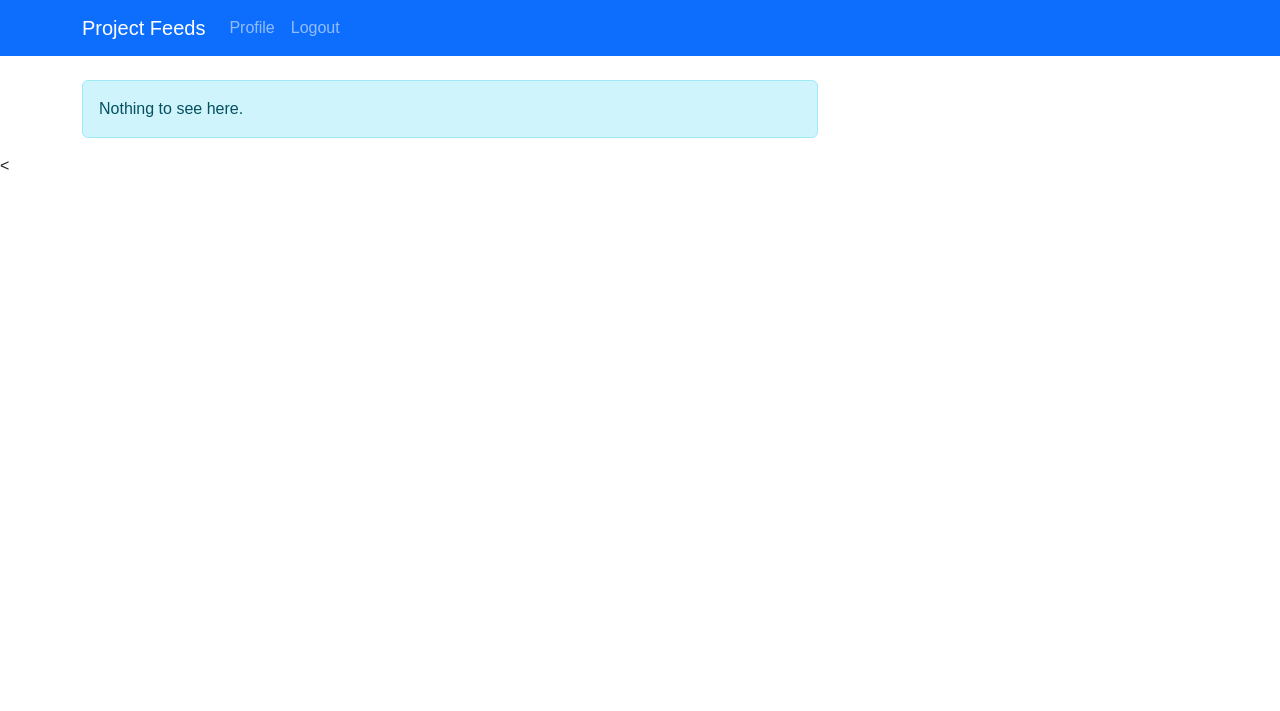
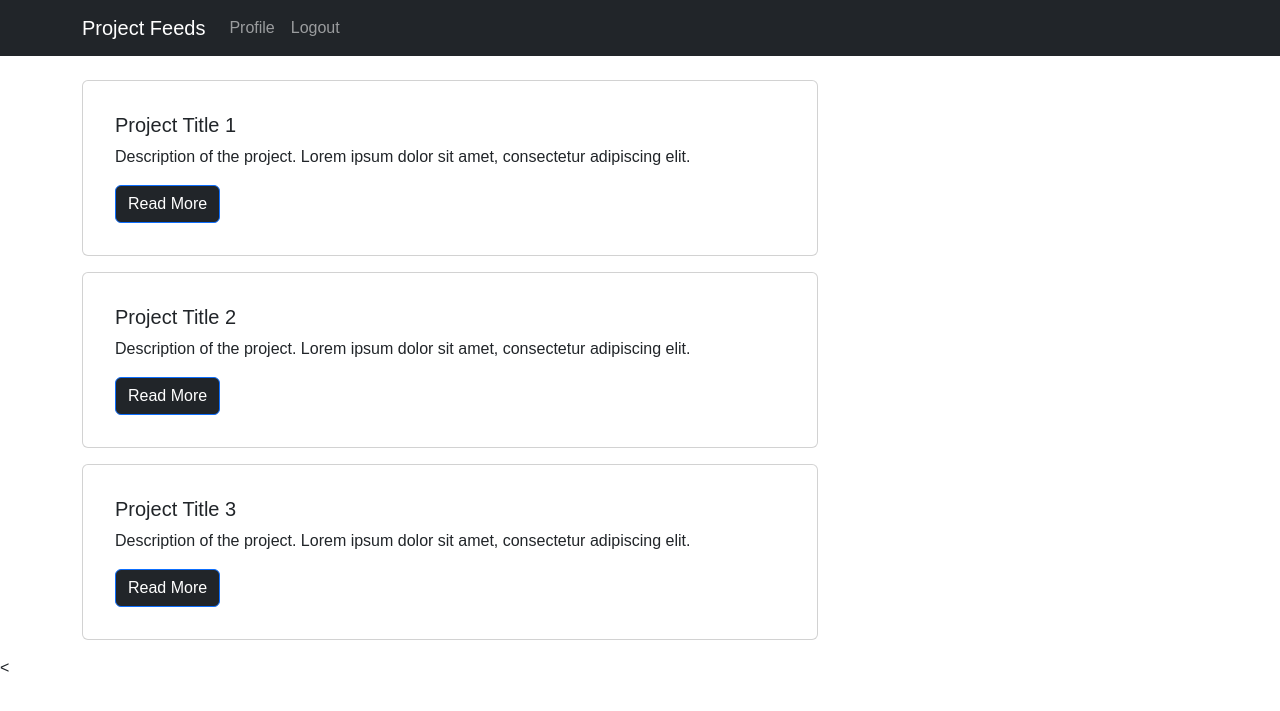
Before and after one commit to Naman-Gururani/SIH, a Flask app: page /project_feed in a window 1280 px wide. Shown: the top 711 px of the page. Run offline with Flask 3, Linux system fonts and the light colour scheme; a user stored in the database is signed in; some libraries are stand-ins or nearby versions.

Commit message:
Update project_feed_updated.html

```diff
--- a/website/templates/project_feed.html
+++ b/website/templates/project_feed.html
@@ -12,6 +12,7 @@
         body {
             font-family: 'Playfair Display', sans-serif;
         }
+
         .flash {
                 position: fixed;
                 top: 0;
@@ -38,10 +39,24 @@
                     }
                 }
                     </style>
+
+
 </head>
+<style>
+    .card {
+            transition: box-shadow 0.3s ease-in-out;
+        }
+
+
+    .card:hover {
+
+        border-color: #001f3f; /* Change to the color you desire */
+    }
+</style>
 <body>
     <!-- Navbar -->
-    <nav class="navbar navbar-expand-lg navbar-dark bg-primary">
+    <nav class="navbar navbar-expand-lg navbar-dark bg-dark text-white">
+
         {% with messages = get_flashed_messages() %}
                 {% if messages %}
                     <div class="flash" id="flashMessage">{{ messages[0] }}</div>
@@ -74,28 +89,42 @@
     </nav>
 
 
-
     <div class="container mt-4">
         <div class="row">
             <div class="col-md-8">
-                <!-- Check if there is data available -->
-                {% if projects %}
-                    <!-- Loop through the projects and display them -->
-                    {% for project in projects %}
-                        <div class="card border-0 mb-3 p-3">
-                            <div class="card-body">
-                                <h5 class="card-title">{{ project.title }}</h5>
-                                <p class="card-text">{{ project.description }}</p>
-                                <a href="#" class="btn btn-primary">Read More</a>
-                            </div>
-                        </div>
-                    {% endfor %}
-                {% else %}
-                    <!-- Display a message when no data is available -->
-                    <div class="alert alert-info">
-                        Nothing to see here.
+
+                <!-- feed items -->
+                <div class="card border-1 mb-3 p-3 ">
+                    <div class="card-body">
+                        <h5 class="card-title">Project Title 1</h5>
+                        <p class="card-text">Description of the project. Lorem ipsum dolor sit amet, consectetur adipiscing elit.</p>
+                        <a href="#" class="btn btn-primary bg-dark text-white">Read More</a>
                     </div>
-                {% endif %}
+                </div>
+
+
+                <div class="card border-1 mb-3 p-3">
+                    <div class="card-body">
+                        <h5 class="card-title">Project Title 2</h5>
+                        <p class="card-text">Description of the project. Lorem ipsum dolor sit amet, consectetur adipiscing elit.</p>
+                        <a href="#" class="btn btn-primary bg-dark text-white">Read More</a>
+                    </div>
+                </div>
+
+
+
+                <div class="card border-1 mb-3 p-3">
+                    <div class="card-body">
+                        <h5 class="card-title">Project Title 3</h5>
+                        <p class="card-text">Description of the project. Lorem ipsum dolor sit amet, consectetur adipiscing elit.</p>
+                        <a href="#" class="btn btn-primary bg-dark text-white">Read More</a>
+                    </div>
+                </div>
+
+
+
+
+
             </div>
         </div>
     </div>
```
